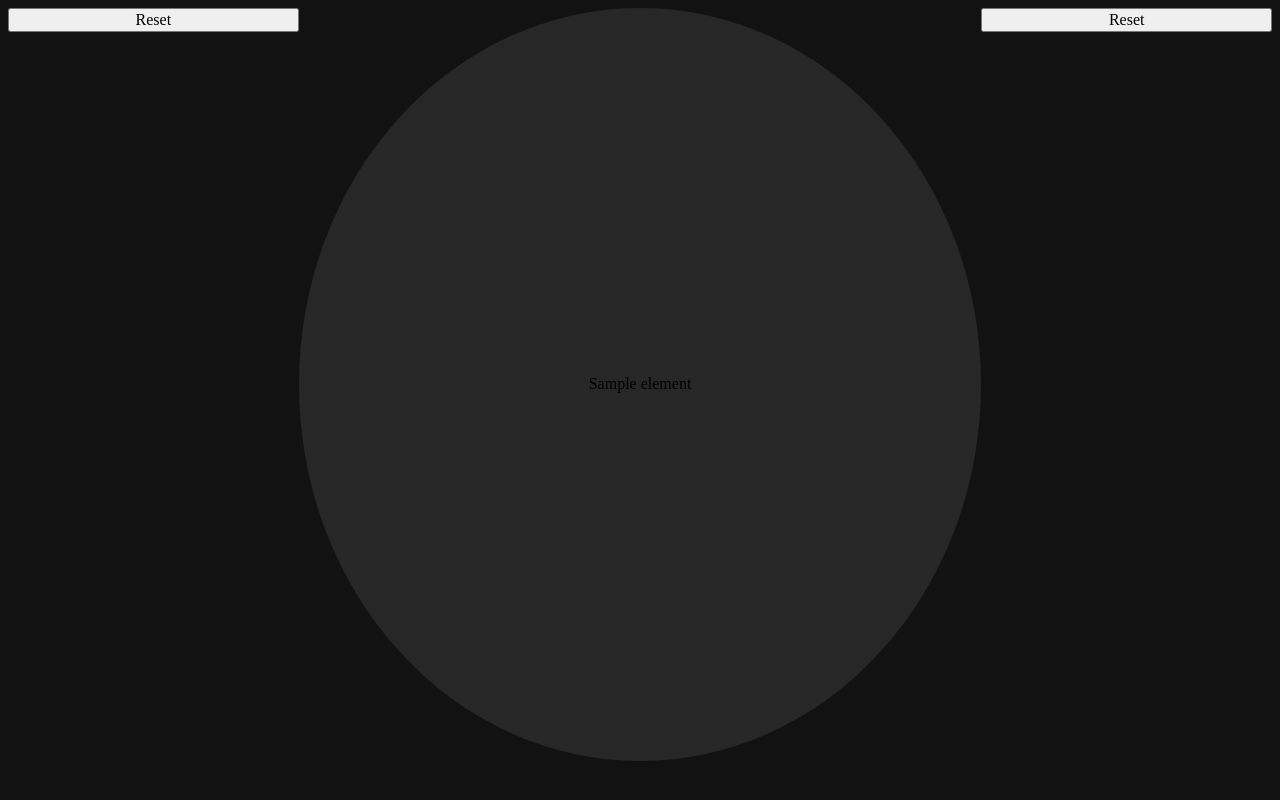
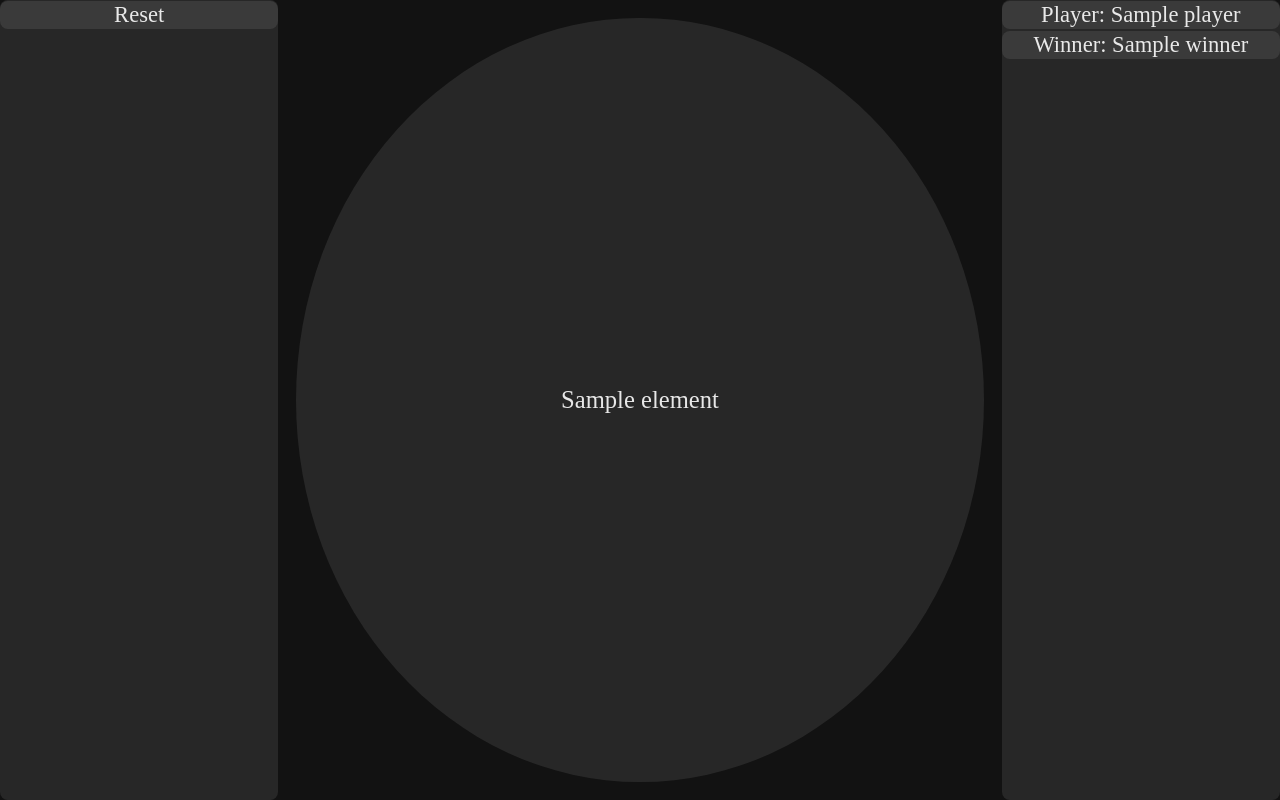
Before and after one commit to miki4920/ConnectFour, a Flask app: template templates/connect_four.html in a window 1280 px wide. Run offline with Flask 2, Linux system fonts and the light colour scheme; the template is opened without the code that fills it: most values are stand-ins (such as "Sample title", 1, 10 or a date in 2020).

Commit message:
Adjusted flexboxes to centralise display. Added displayment of player and winner.

```diff
--- a/static/connect_four.css
+++ b/static/connect_four.css
@@ -1,6 +1,7 @@
 * {
     box-sizing: border-box;
-    font-size: 1em;
+    color: rgba(255, 255, 255, 0.89);
+    font-size: 1.09em;
     font-family: serif;
 }
 
@@ -12,24 +13,43 @@ body {
     display: flex;
     flex-direction: row;
     justify-content: center;
+    margin: 0;
     background-color: rgb(18, 18, 18);
     max-height: 100%;
 }
 
 
-#settings {
+#settings, #board{
     display: flex;
     flex-direction: column;
-    flex-grow: 1;
+    flex-basis: 25%;
+    background-color: rgba(255, 255, 255, 0.09);
+    border-radius: 8px;
+}
+
+#settings button, #board button {
+    background-color: rgba(255, 255, 255, 0.09);
+    border: none;
+    border-radius: 8px;
+    margin: 1px 0;
+}
+
+#settings button {
+    cursor: pointer;
+}
+
+#settings button:hover {
+    background-color: rgba(255, 255, 255, 0.11);
 }
 
 
 #connect_four {
     display: flex;
-    flex-grow: 3;
+    flex-basis: 50%;
     flex-wrap: nowrap;
     flex-direction: row;
     justify-content: space-evenly;
+    margin: 16px;
     min-width: 54%;
     max-width: 54%;
     min-height: 96%;
@@ -46,6 +66,7 @@ body {
 
 .connect_four_element, .connect_four_element_player_one, .connect_four_element_player_two {
 	height: 100%;
+    margin: 2px;
     border-radius: 100%;
     border: none;
     cursor: pointer;
@@ -67,8 +88,7 @@ body {
     background-color: rgba(255, 0, 0, 0.45);
 }
 
-#board {
-    display: flex;
-    flex-direction: column;
-    flex-grow: 1;
+#board p {
+    text-align: center;
+    margin: 0;
 }
--- a/templates/connect_four.html
+++ b/templates/connect_four.html
@@ -28,7 +28,8 @@
     {% endfor %}
 </div>
 <div id="board">
-    <button type="button">Reset</button>
+    <button type="button">Player: {{ player }}</button>
+    <button type="button">Winner: {{ winner }}</button>
 </div>
 </body>
 <script src="/static/connect_four.js"></script>
```
